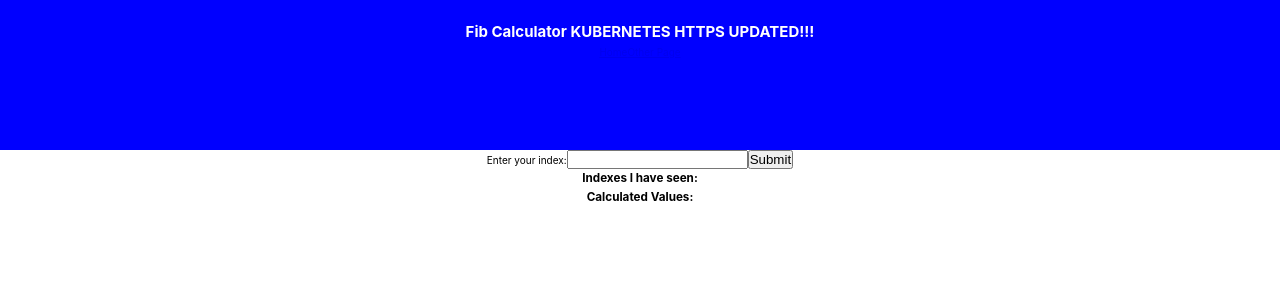
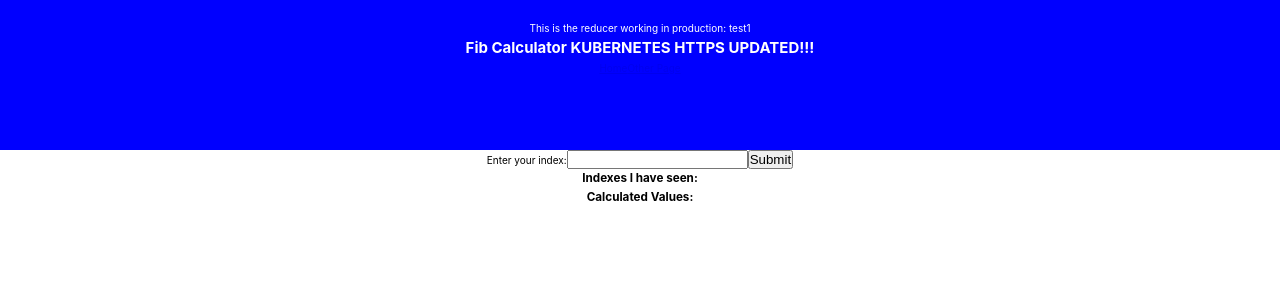
Before and after one commit to OKruel/completeFlow-k8s, a React (Create React App) app in the folder client/: page / in a window 1280 px wide. Shown: the top 300 px of the page. Built offline with nearby package versions, Linux system fonts and the light colour scheme; no server answers.

Commit message:
added redux as a test

```diff
--- a/client/src/App.js
+++ b/client/src/App.js
@@ -1,15 +1,19 @@
-import React, { Component } from 'react';
+import React from 'react';
+import { useSelector } from 'react-redux';
 import './App.scss';
 import { BrowserRouter as Router, Route, Link } from 'react-router-dom';
 import OtherPage from './OtherPage';
 import Fib from './Fib';
 
-class App extends Component {
-  render() {
+const App = props => {
+
+  const test = useSelector(state => state.testReducer.test)
+
   return (
     <Router>
       <div className="App">
         <header className="App-header">
+          This is the reducer working in production: {test}
           <h1 className="App-title">Fib Calculator KUBERNETES HTTPS UPDATED!!!</h1>
           <Link to="/">Home</Link>
           <Link to="/otherpage">Other Page</Link>
@@ -22,6 +26,5 @@
     </Router>
   );
 }
-}
 
 export default App;
--- a/client/src/index.js
+++ b/client/src/index.js
@@ -1,6 +1,13 @@
 import React from "react";
 import ReactDOM from "react-dom";
+import { Provider } from 'react-redux';
+import store from './redux/store';
 import "./index.scss";
 import App from "./App";
 
-ReactDOM.render(<App />, document.getElementById("root"));
+ReactDOM.render(
+    <Provider store={store}>
+        <App />
+    </Provider>,
+    document.getElementById("root")
+);
--- /dev/null
+++ b/client/src/redux/actions/actionTypes.js
@@ -0,0 +1 @@
+export const TEST = 'TEST';
--- /dev/null
+++ b/client/src/redux/reducers/index.js
@@ -0,0 +1,8 @@
+import { combineReducers } from 'redux';
+import testReducer from './testReducer';
+
+const rootReducer = combineReducers({
+    testReducer
+})
+
+export default rootReducer;
--- /dev/null
+++ b/client/src/redux/reducers/testReducer.js
@@ -0,0 +1,20 @@
+import * as ACTION_TYPES from '../actions/actionTypes';
+
+const initialState = {
+    test: 'test1'
+};
+
+const testReducer = (state = initialState, action) => {
+    switch (action.type) {
+        case ACTION_TYPES.TEST:
+            return {
+                ...state,
+                test: 'anotherTest'
+            };
+
+        default:
+            return state;
+    };
+};
+
+export default testReducer;
--- /dev/null
+++ b/client/src/redux/store.js
@@ -0,0 +1,6 @@
+import { createStore, applyMiddleware } from 'redux';
+import rootReducer from './reducers/index';
+
+const store = createStore(rootReducer, applyMiddleware());
+
+export default store;
```
Lines whose indentation alone changed are shown as unchanged.
